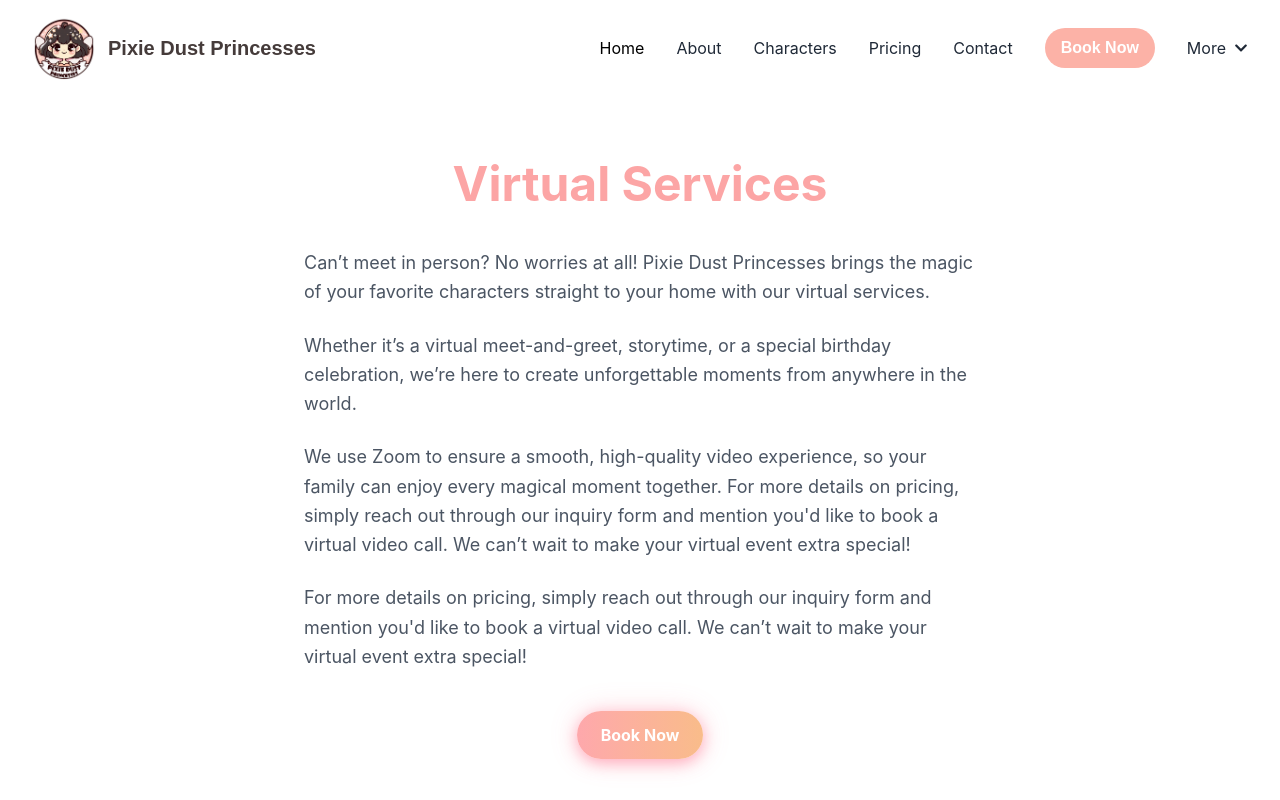
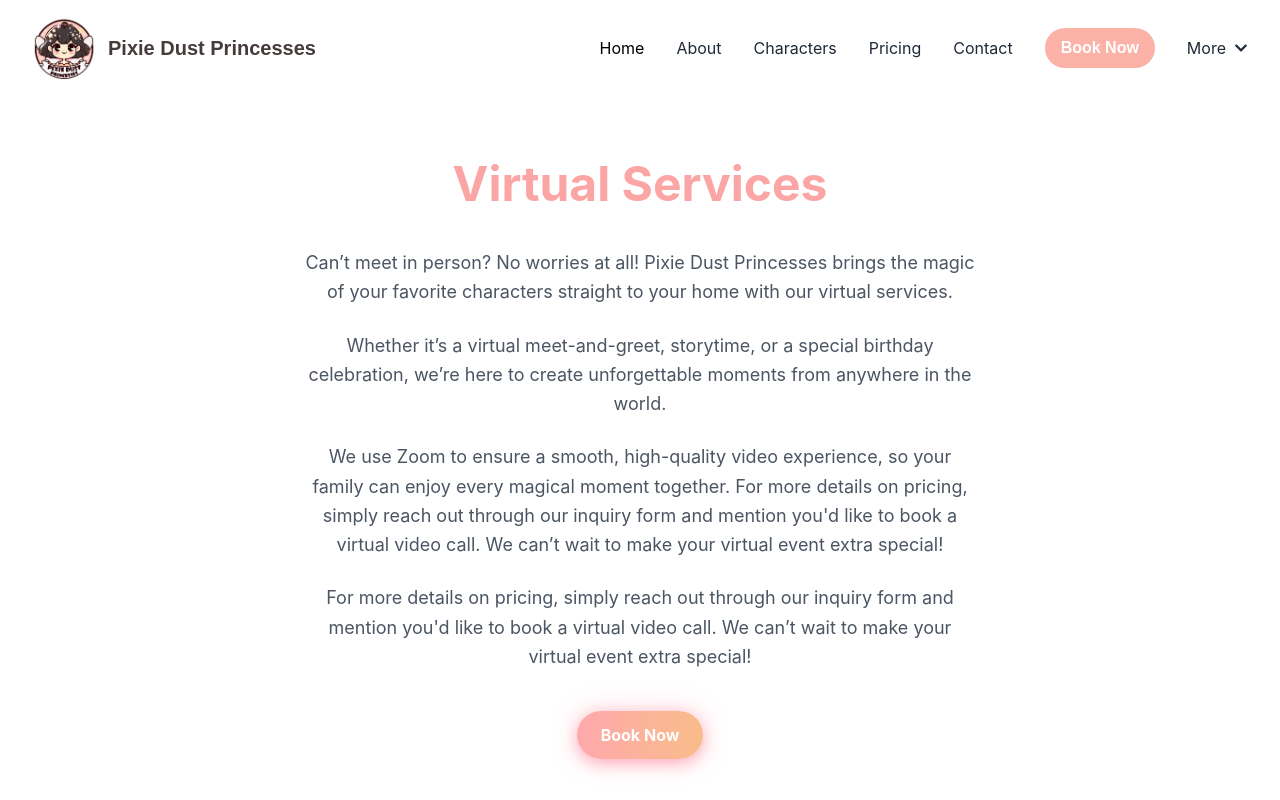
Before and after one commit to MigCastro/princess-party, a React (Create React App) app: page /virtual-services in a window 1280 px wide. Shown: the top 800 px of the page. Built offline with nearby package versions, Linux system fonts and the light colour scheme.

Commit message:
Center text alignment in VirtualServicesPage for improved readability

```diff
--- a/src/pages/VirtualServicesPage.js
+++ b/src/pages/VirtualServicesPage.js
@@ -6,16 +6,16 @@
     <section className="py-16 px-6 bg-white">
       <div className="max-w-2xl mx-auto">
         <h1 className="text-5xl font-bold text-red-300 mb-10 text-center">Virtual Services</h1>
-        <p className="text-gray-600 text-lg leading-relaxed">
+        <p className="text-gray-600 text-lg leading-relaxed text-center">
         Can’t meet in person? No worries at all! Pixie Dust Princesses brings the magic of your favorite characters straight to your home with our virtual services.
         </p>
-        <p className="text-gray-600 text-lg leading-relaxed mt-6">
+        <p className="text-gray-600 text-lg leading-relaxed mt-6 text-center">
         Whether it’s a virtual meet-and-greet, storytime, or a special birthday celebration, we’re here to create unforgettable moments from anywhere in the world.
         </p>
-        <p className="text-gray-600 text-lg leading-relaxed mt-6">
+        <p className="text-gray-600 text-lg leading-relaxed mt-6 text-center">
         We use Zoom to ensure a smooth, high-quality video experience, so your family can enjoy every magical moment together. For more details on pricing, simply reach out through our inquiry form and mention you'd like to book a virtual video call. We can’t wait to make your virtual event extra special!
         </p>
-        <p className="text-gray-600 text-lg leading-relaxed mt-6">
+        <p className="text-gray-600 text-lg leading-relaxed mt-6 text-center">
         For more details on pricing, simply reach out through our inquiry form and mention you'd like to book a virtual video call. We can’t wait to make your virtual event extra special!
         </p>
       </div>
```
